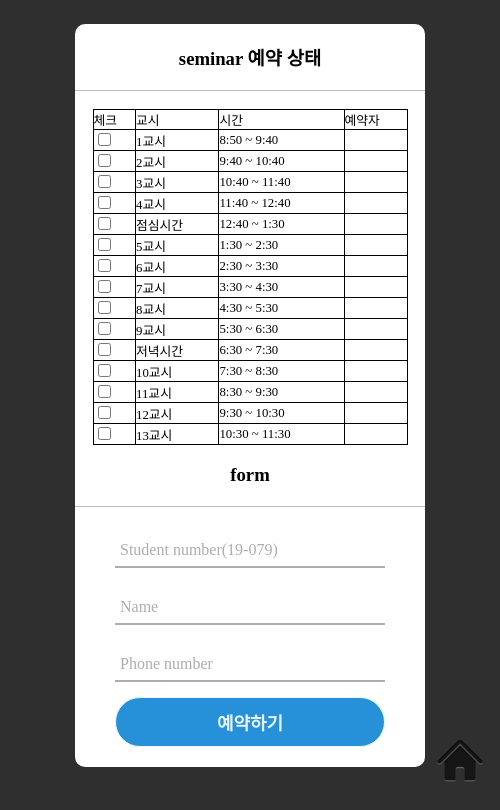
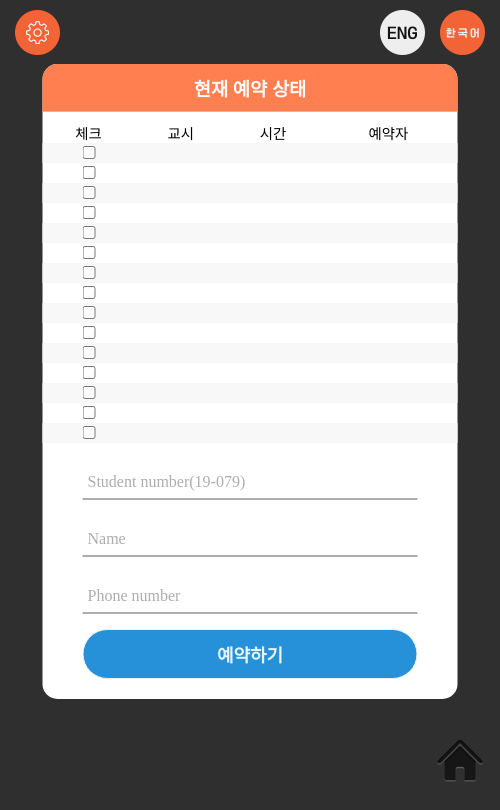
Before and after one commit to jiwon79/KSA-reservation-KIOSK-electron-, an Electron app: page pages/reservation.html in a window 500 px wide. Drawn offline with Linux system fonts and the light colour scheme; no server answers; a web font is replaced by a local one.

Commit message:
feat: Revise reservation page css

```diff
--- a/pages/reservation.html
+++ b/pages/reservation.html
@@ -8,6 +8,12 @@
     <title>Reservation</title>
 </head>
 <body>
+    <div id="header">
+        <img id="setting" src="../src/img/settings.png" alt="setting" onclick="main_modal()">
+        <img id="korean" src="../src/img/korean.png" alt="한국어">
+        <img id="english" src="../src/img/english.png" alt="english">
+    </div>
+
     <div class="center">
         <h3>현재 예약 상태</h3>
 
@@ -19,98 +25,97 @@
                 <td>예약자</td>
             </tr>
             <tr onclick="applyCheckbox(0)">
-                <td><input type="checkbox" onclick="changeChecked(0)"></td>
-                <td>1교시</td>
-                <td>8:50 ~ 9:40</td>
+                <td><input type="checkbox"></td>
+                <td></td>
+                <td></td>
                 <td></td>
             </tr>
             <tr onclick="applyCheckbox(1)">
                 <td><input type="checkbox" onclick="changeChecked(1)"></td>
-                <td>2교시</td>
-                <td>9:40 ~ 10:40</td>
+                <td></td>
+                <td></td>
                 <td></td>
             </tr>
             <tr onclick="applyCheckbox(2)">
                 <td><input type="checkbox" onclick="changeChecked(2)"></td>
-                <td>3교시</td>
-                <td>10:40 ~ 11:40</td>
+                <td></td>
+                <td></td>
                 <td></td>
             </tr>
             <tr onclick="applyCheckbox(3)">
                 <td><input type="checkbox" onclick="changeChecked(3)"></td>
-                <td>4교시</td>
-                <td>11:40 ~ 12:40</td>
+                <td></td>
+                <td></td>
                 <td></td>
             </tr>
             <tr onclick="applyCheckbox(4)">
                 <td><input type="checkbox" onclick="changeChecked(4)"></td>
-                <td>점심시간</td>
-                <td>12:40 ~ 1:30</td>
+                <td></td>
+                <td></td>
                 <td></td>
             </tr>
             <tr onclick="applyCheckbox(5)">
                 <td><input type="checkbox" onclick="changeChecked(5)"></td>
-                <td>5교시</td>
-                <td>1:30 ~ 2:30</td>
+                <td></td>
+                <td></td>
                 <td></td>
             </tr>
             <tr onclick="applyCheckbox(6)">
                 <td><input type="checkbox" onclick="changeChecked(6)"></td>
-                <td>6교시</td>
-                <td>2:30 ~ 3:30</td>
+                <td></td>
+                <td></td>
                 <td></td>
             </tr>
             <tr onclick="applyCheckbox(7)">
                 <td><input type="checkbox" onclick="changeChecked(7)"></td>
-                <td>7교시</td>
-                <td>3:30 ~ 4:30</td>
+                <td></td>
+                <td></td>
                 <td></td>
             </tr>
             <tr onclick="applyCheckbox(8)">
                 <td><input type="checkbox" onclick="changeChecked(8)"></td>
-                <td>8교시</td>
-                <td>4:30 ~ 5:30</td>
+                <td></td>
+                <td></td>
                 <td></td>
             </tr>
             <tr onclick="applyCheckbox(9)">
                 <td><input type="checkbox" onclick="changeChecked(9)"></td>
-                <td>9교시</td>
-                <td>5:30 ~ 6:30</td>
+                <td></td>
+                <td></td>
                 <td></td>
             </tr>
             <tr onclick="applyCheckbox(10)">
                 <td><input type="checkbox" onclick="changeChecked(10)"></td>
-                <td>저녁시간</td>
-                <td>6:30 ~ 7:30</td>
+                <td></td>
+                <td></td>
                 <td></td>
             </tr>
             <tr onclick="applyCheckbox(11)">
                 <td><input type="checkbox" onclick="changeChecked(11)"></td>
-                <td>10교시</td>
-                <td>7:30 ~ 8:30</td>
+                <td></td>
+                <td></td>
                 <td></td>
             </tr>
             <tr onclick="applyCheckbox(12)">
                 <td><input type="checkbox" onclick="changeChecked(12)"></td>
-                <td>11교시</td>
-                <td>8:30 ~ 9:30</td>
+                <td></td>
+                <td></td>
                 <td></td>
             </tr>
             <tr onclick="applyCheckbox(13)">
                 <td><input type="checkbox" onclick="changeChecked(13)"></td>
-                <td>12교시</td>
-                <td>9:30 ~ 10:30</td>
+                <td></td>
+                <td></td>
                 <td></td>
             </tr>
             <tr onclick="applyCheckbox(14)">
                 <td><input type="checkbox" onclick="changeChecked(14)"></td>
-                <td>13교시</td>
-                <td>10:30 ~ 11:30</td>
+                <td></td>
+                <td></td>
                 <td></td>
             </tr>
         </table>
 
-        <h3>form</h3>
         <form name="reserveForm" action="reserve_end.html" method="POST">
             <div class="txt_field">
                 <input type="text" name="number" autocomplete="off" required>
@@ -154,9 +159,5 @@
     <script src="../src/js/function.js"></script>
     <script src="../src/js/connectDB.js"></script>
     <script src="../src/js/reservation.js"></script>
-    <script>
-        var room = getParameterByName('room');
-        document.querySelector('.center h3').innerText = 'seminar ' + room.toUpperCase() + ' 예약 상태';
-    </script>
 </body>
 </html>
--- a/src/css/overall.css
+++ b/src/css/overall.css
@@ -26,7 +26,7 @@
 
     border-collapse: collapse;
     border-spacing: 0;
-    background-color: burlywood;
+    background-color: #ededed;
 
     border-radius: 4px;
     font-size: 10px;
--- a/src/css/reservation.css
+++ b/src/css/reservation.css
@@ -7,17 +7,32 @@ body {
 }
 
 .reserveTable {
-    border: 1px solid;
+    border: none;
     border-collapse: collapse;
     margin: 0 auto;
-    width: 90%;
-    font-size: 0.8em;
+    width: 100%;
+    font-size: 0.9em;
+    white-space: nowrap;
 }
 
 .reserveTable td,
 .reserveTable tr {
+    text-align: center;
     padding: 0;
-    border: 1px solid;
+    border: none;
+}
+
+/* .reserveTable tr:nth-child(1) {
+    color: #ffffff;
+    background: #4FC3A1;
+}
+
+.reserveTable tr:nth-child(1) td:nth-child(odd) {
+    background: #324960;
+} */
+
+.reserveTable tr:nth-child(even) {
+    background: #f8f8f8;
 }
 
 /* table */
@@ -40,17 +55,22 @@ body {
 /* form */
 .center {
     position: absolute;
-    width: 70%;
-    top: 3%;
+    width: 83%;
+    top: 8%;
     left: 50%;
     background-color: white;
-    border-radius: 10px;
+    border-radius: 15px;
     transform: translate(-50%, 0%);
 }
 
 .center h3 {
     text-align: center;
-    padding: 0 0 20px 0;
+    padding: 10px 0 10px 0;
+    margin: 0 0 10px 0;
+    background-color: coral;
+    color: #fff;
+    border-top-left-radius: 15px;
+    border-top-right-radius: 15px;
     border-bottom: 1px solid silver;
 }
 
--- a/src/js/reservation.js
+++ b/src/js/reservation.js
@@ -1,2 +1,5 @@
 // if already reserve student, change background color
 reservationTable();
+
+var room = getParameterByName('room');
+document.querySelector('.center h3').innerText = 'SEMINAR ' + room.toUpperCase() + ' 예약 상태';
```
Also changed, not shown: pages/cancel_end.html (+3 -2 lines), pages/index.html (+2 -2 lines), pages/test.html (deleted, +0 -13 lines).
